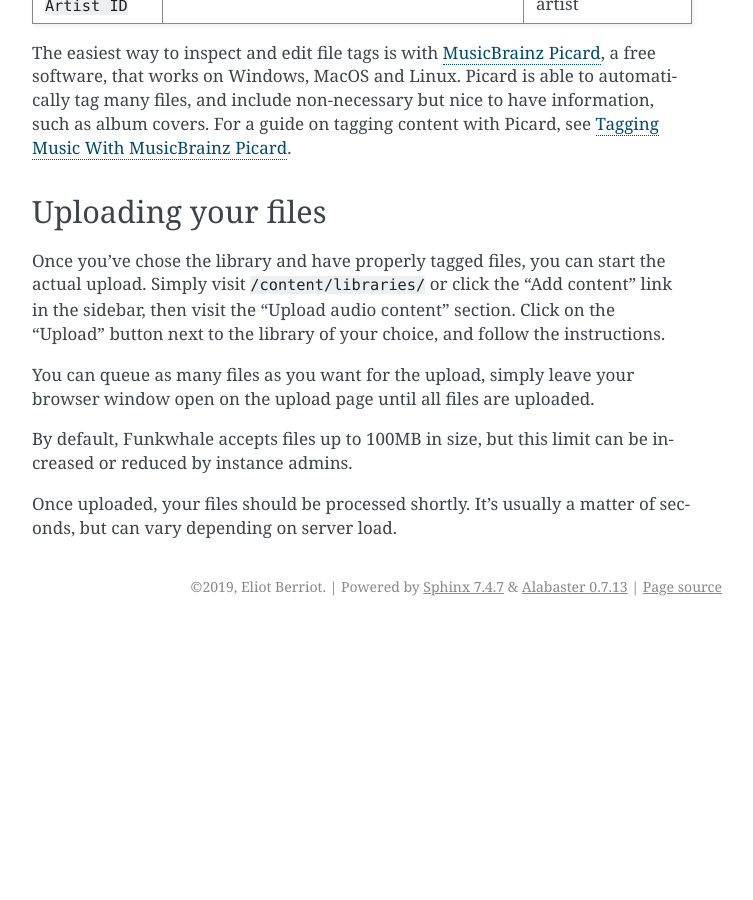
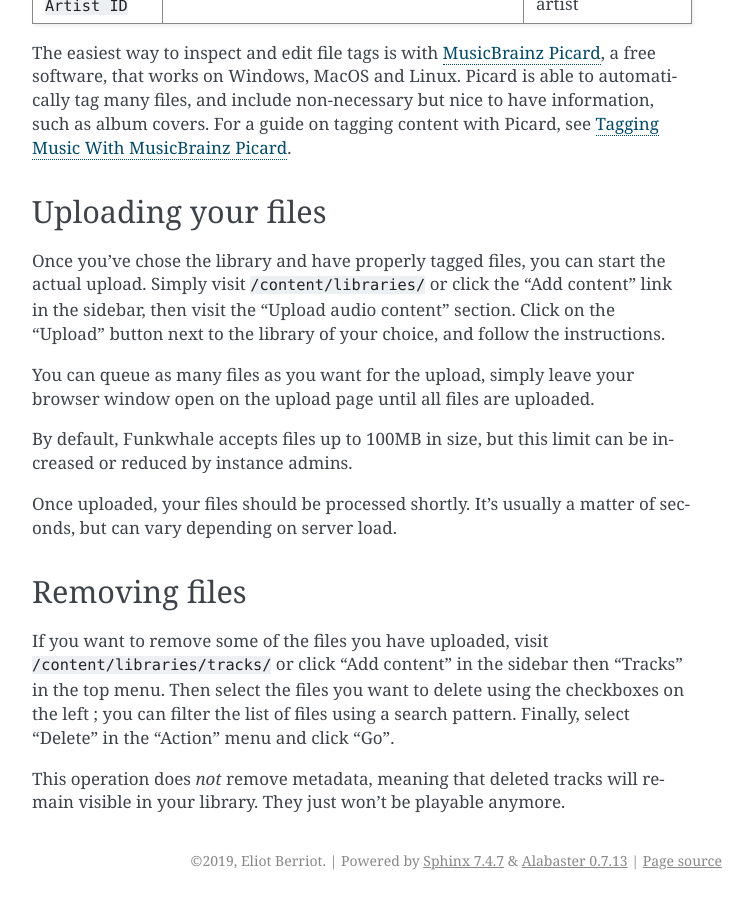
Before and after one commit to RYGhub/funkwhale, a Sphinx documentation site: the page built from docs/users/upload.rst, in a window 1280 px wide and 900 px high, scrolled down 3316 px. Shown: the whole window, without its empty margins (388-1141 px from the left). Built offline with Sphinx 7.4.7, drawn with Linux system fonts in a browser that asks for light colours; pages that are not in the unit, such as notebooks, are missing from menus; before the commit the page ends 3942 px from its top, so only the background shows below that; some of the changed text lies outside the part shown.

Commit message:
Merge branch 'develop' into 'doc/remove_content'
# Conflicts:
#   docs/users/upload.rst

```diff
--- a/docs/users/upload.rst
+++ b/docs/users/upload.rst
@@ -1,5 +1,5 @@
-Uploading Content To Funkwhale
-==============================
+Uploading and removing content on Funkwhale
+===========================================
 
 To upload content to any Funkwhale instance, you need:
 
@@ -143,3 +143,14 @@ by instance admins.
 
 Once uploaded, your files should be processed shortly. It's usually a matter of seconds, but
 can vary depending on server load.
+
+.. _upload-remove:
+
+Removing files
+--------------
+
+If you want to remove some of the files you have uploaded, visit ``/content/libraries/tracks/`` or click "Add content" in the sidebar then "Tracks" in the top menu.
+Then select the files you want to delete using the checkboxes on the left ; you can filter the list of files using a search pattern.
+Finally, select "Delete" in the "Action" menu and click "Go".
+
+This operation does *not* remove metadata, meaning that deleted tracks will remain visible in your library. They just won't be playable anymore.
```
